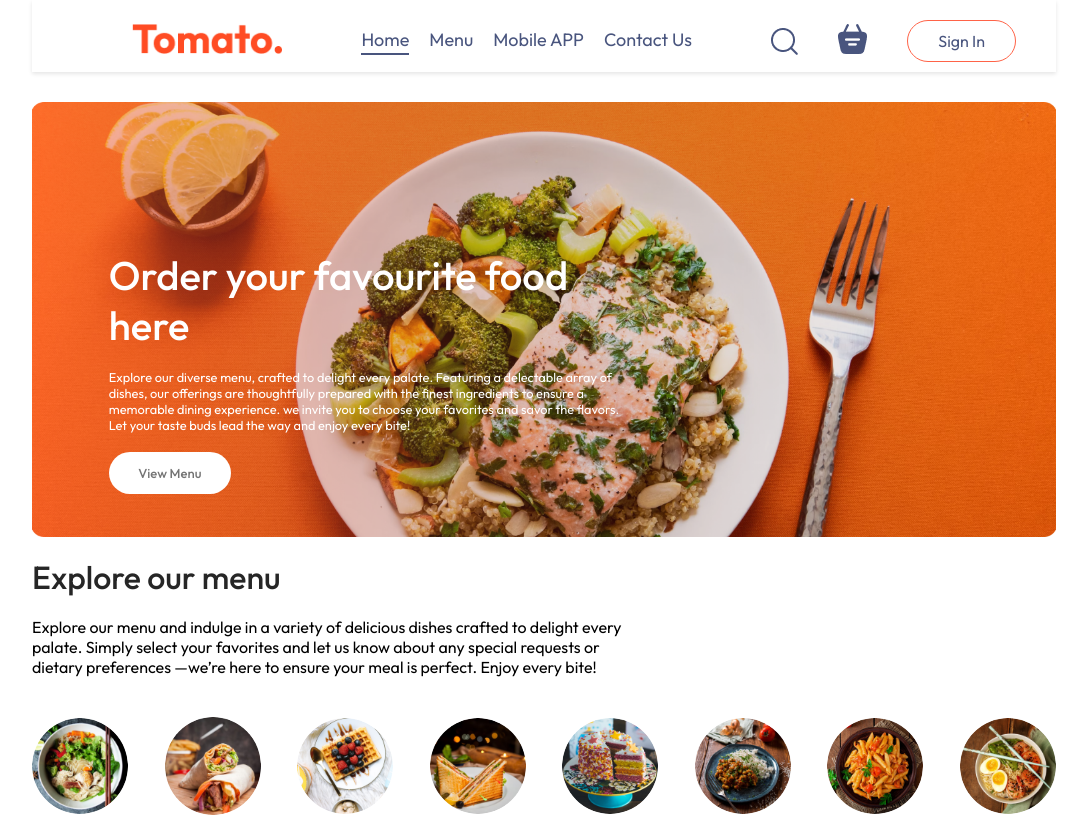
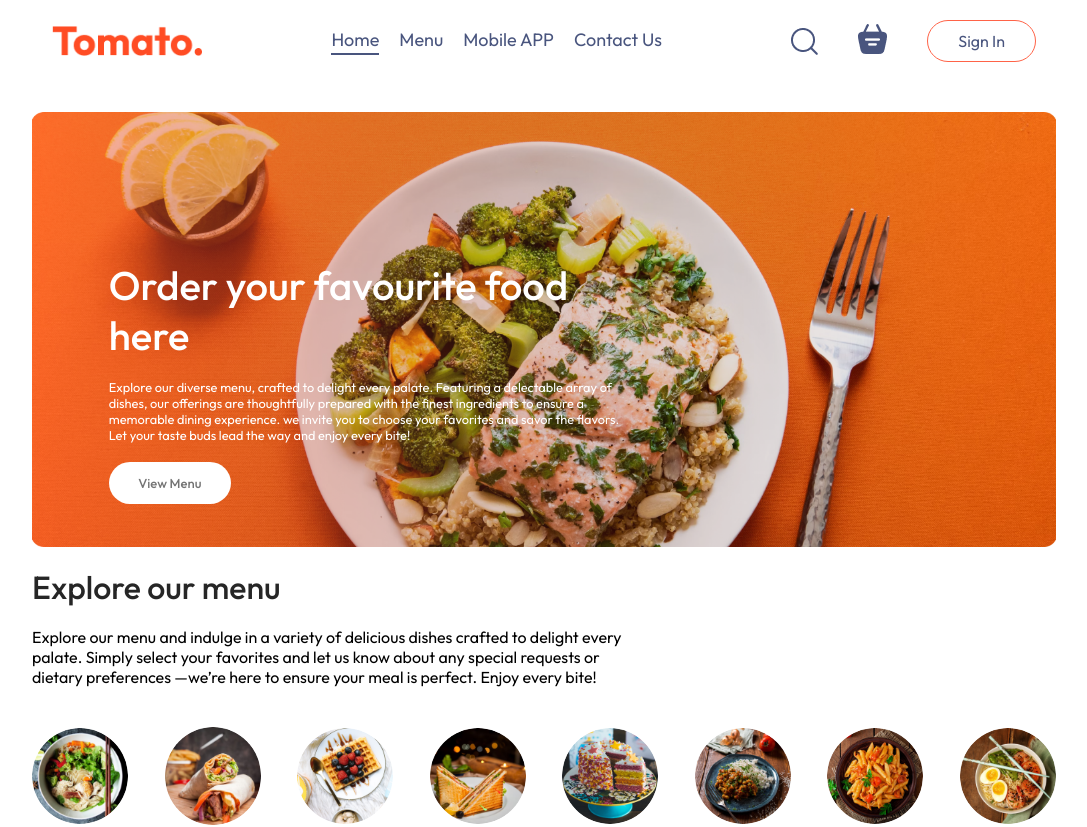
Before and after one commit to iammahesh123/Food-Delivery-App, a React (Vite) app in the folder frontend/: page / in a window 1280 px wide. Shown: the top 827 px of the page, without its empty margins (96-1183 px from the left). Built offline with nearby package versions, Linux system fonts and the light colour scheme.

Commit message:
improve navbar responsive in small screens

```diff
--- a/frontend/src/assets/assets.js
+++ b/frontend/src/assets/assets.js
@@ -1,3 +1,4 @@
+import hamburger from './hamburger_icon.png'
 import basket_icon from './basket_icon.png'
 import logo from './logo.png'
 import header_img from './header_img.png'
@@ -79,7 +80,8 @@ export const assets = {
     profile_icon,
     logout_icon,
     bag_icon,
-    parcel_icon
+    parcel_icon,
+    hamburger
 }
 
 export const menu_list = [
--- a/frontend/src/components/Navbar/Navbar.css
+++ b/frontend/src/components/Navbar/Navbar.css
@@ -1,21 +1,34 @@
 /* Navbar Container */
 .navbar {
-    padding: 20px 40px 10px 100px;
+    padding: 20px 20px;
     display: flex;
     justify-content: space-between;
     align-items: center;
     width: 100%;
-    top: 0;
-    left: 0;
     z-index: 1000;
     background-color: #fff;
-    box-shadow: 0px 2px 4px rgba(0, 0, 0, 0.1); /* Add subtle shadow */
+    gap: 20px;
 }
+
+.navbar-hamburger {
+    display: none;
+    cursor: pointer;
+    z-index: 1001;
+}
+
+@media (max-width: 715px) {
+    .navbar-hamburger {
+        display: block;
+    }
+}
+
 
 /* Logo */
 .navbar .logo {
     width: 150px;
     transition: width 0.3s;
+    align-items: left;
+    display: flex;
 }
 
 /* Menu Styles */
--- a/frontend/src/components/Navbar/Navbar.jsx
+++ b/frontend/src/components/Navbar/Navbar.jsx
@@ -7,16 +7,20 @@ import { StoreContext } from '../../context/StoreContext';
 const Navbar = ({ setShowLogin }) => {
   const [menu, setMenu] = useState('home');
   const { cartItems } = useContext(StoreContext);
+  const [menuOpen, setMenuOpen] = useState(false);
+
 
   // Calculate the total number of items in the cart
   const cartItemCount = Object.values(cartItems).reduce((total, count) => total + count, 0);
 
   return (
+
     <div className="navbar">
       <Link to="/">
         <img src={assets.logo} alt="Logo" className="logo" />
       </Link>
-      <ul className="navbar-menu">
+
+      <ul className={`navbar-menu ${menuOpen ? 'mobile-visible' : ''}`}>
         <Link to="/" onClick={() => setMenu('home')} className={menu === 'home' ? 'active' : ''}>
           Home
         </Link>
@@ -31,6 +35,9 @@ const Navbar = ({ setShowLogin }) => {
         </a>
       </ul>
       <div className="navbar-right">
+        {/* <div className="navbar-hamburger" onClick={() => setMenuOpen(!menuOpen)}>
+          <img src={assets.hamburger} alt="Menu" />
+        </div> */}
         <img src={assets.search_icon} alt="Search" />
         <div className="navbar-search-icon">
           <Link to="/cart">
```
Also changed, not shown: frontend/src/assets/hamburger_icon.png (added).
